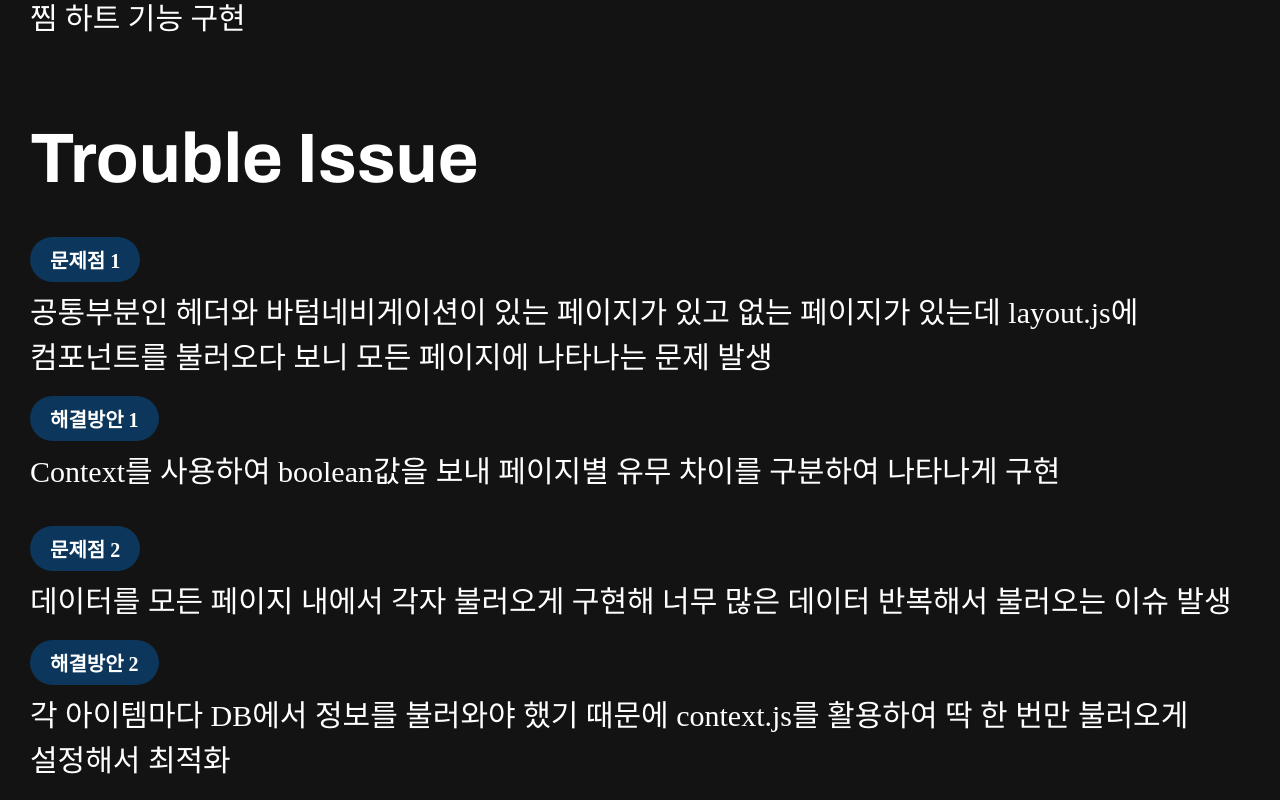
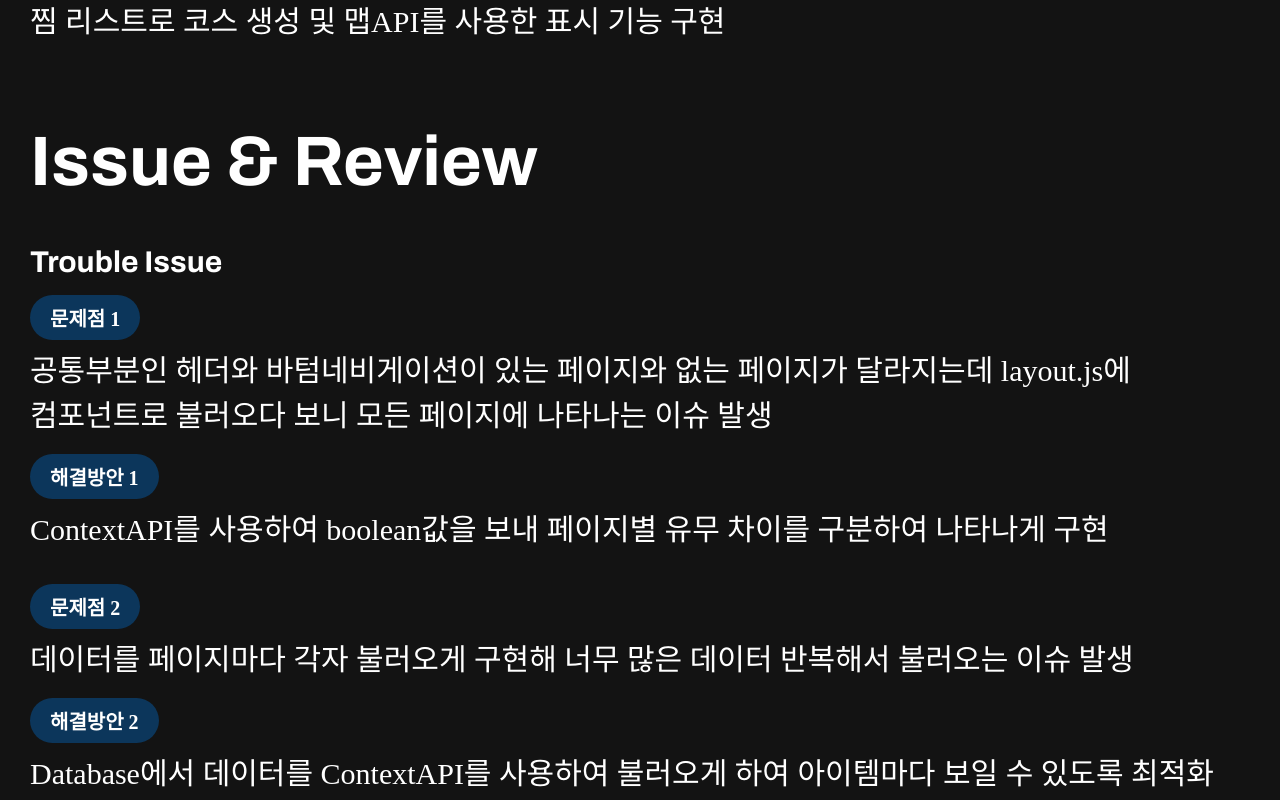
Before and after one commit to mkhong210/hong-portfolio, a React (Create React App) app: page /detail/project/project-1 in a window 1280 px wide. Shown: the part 2640-3440 px from the top of the page. Built offline with nearby package versions, Linux system fonts and the light colour scheme; a web font is replaced by a local one.

Commit message:
text 수정

```diff
--- a/src/components/main/Section2.js
+++ b/src/components/main/Section2.js
@@ -68,7 +68,7 @@ function Section2() {
 						<p>개발자 홍민경입니다.</p>
 					</div>
 					<div className='introduce'>
-						<p>기존에 전공으로 배웠던 html, css, javascript, jquery에 React, next 와 같은 프레임워크를 배우고 경험해 보면서 더욱 </p>
+						<p>기존에 전공으로 배웠던 html, css, javascript, jquery에 React, next와 같은 프레임워크를 배우고 경험해 보면서 프론트엔드 개발에 더욱 흥미를 가지게 되었습니다. </p>
 						<p>소통과 협업을 중요시하며 혼자 하는 것이 아닌 같이 작업하는 개발자, 변화하는 기술에 발맞춰 꾸준히 발전하는 프론트엔드 개발자가 되도록 노력할 것입니다.</p>
 					</div>
 					<div className='skill_wrap'>
--- a/src/data/project.json
+++ b/src/data/project.json
@@ -16,26 +16,26 @@
 		"color":["#6DAD9C","#FFE668","#FED77A","#FFA366"],
 		"contribution":["전반적인 기획과 제주관광API 연결 및 검색 / 리스트 페이지 제작","Git hub 관리 및 프로젝트 진행 관리"],
 		"function_1":"회원가입 및 로그인 기능 구현",
-		"function_2":"제주도 정보 API를 사용하여 검색 및 리스트 구현",
+		"function_2":"간단한 테스트를 통해 성향에 맞는 맞춤 여행지 추천",
 		"function_3":"찜 하트 기능 구현",
-		"function_4":"",
-		"function_5":"",
+		"function_4":"제주도 정보 API를 사용하여 검색 및 리스트 구현",
+		"function_5":"찜 리스트로 코스 생성 및 맵API를 사용한 표시 기능 구현",
 		"function_6":"",
 		"function_7":"",
 		"mokup_image_1":"/asset/work/",
 		"mokup_image_2":"/asset/work/",
 		"mokup_image_3":"/asset/work/",
-		"trouble_1":"공통부분인 헤더와 바텀네비게이션이 있는 페이지가 있고 없는 페이지가 있는데 layout.js에 컴포넌트를 불러오다 보니 모든 페이지에 나타나는 문제 발생",
-		"answer_1":"Context를 사용하여 boolean값을 보내 페이지별 유무 차이를 구분하여 나타나게 구현",
-		"trouble_2":"데이터를 모든 페이지 내에서 각자 불러오게 구현해 너무 많은 데이터 반복해서 불러오는 이슈 발생",
-		"answer_2":"각 아이템마다 DB에서 정보를 불러와야 했기 때문에 context.js를 활용하여 딱 한 번만 불러오게 설정해서 최적화",
-		"review":""
+		"trouble_1":"공통부분인 헤더와 바텀네비게이션이 있는 페이지와 없는 페이지가 달라지는데 layout.js에 컴포넌트로 불러오다 보니 모든 페이지에 나타나는 이슈 발생",
+		"answer_1":"ContextAPI를 사용하여 boolean값을 보내 페이지별 유무 차이를 구분하여 나타나게 구현",
+		"trouble_2":"데이터를 페이지마다 각자 불러오게 구현해 너무 많은 데이터 반복해서 불러오는 이슈 발생",
+		"answer_2":"Database에서 데이터를 ContextAPI를 사용하여 불러오게 하여 아이템마다 보일 수 있도록 최적화",
+		"review":"팀 프로젝트를 진행 관리까지 하다보니 프로젝트에 대한 이해도도 높아졌으며, 진행할 때 생기는 어려움을 "
 	},
 	{
 		"id": "project-2",
 		"title1":"에버랜드 - EVERLAND",
 		"title2":"EVERLAND",
-		"tags":["JavaScript", "Jquery", "scss", "Git Hub", "Team Project"],
+		"tags":["JavaScript", "Jquery", "SCSS", "Git Hub", "Team Project"],
 		"sub_title":"기존 에버랜드 웹사이트 리뉴얼",
 		"image":"/asset/work/everland_thumb.jpg",
 		"site":"https://mkhong210.github.io/everland/",
@@ -46,27 +46,27 @@
 		"about_people":"4명",
 		"color":["#004EA1","#7FCFF4","#FFE402"],
 		"contribution":["즐길거리 서브페이지 및 팝업 형식의 상세 페이지 작업", "Git hub 관리 및 총괄"],
-		"function_1":"~~~를 구현했다",
-		"function_2":"~~~를 구현했다",
-		"function_3":"~~~를 구현했다",
-		"function_4":"~~~를 구현했다",
-		"function_5":"~~~를 구현했다",
-		"function_6":"~~~를 구현했다",
-		"function_7":"~~~를 구현했다",
+		"function_1":"기존에 있던 많은 양의 정보를 담기 위한 페이지 정보설계부터 리뉴얼",
+		"function_2":"Fullpage.js를 이용하여 메인페이지 제작",
+		"function_3":"서브페이지의 타이틀 및 네비게이션을 통일하여 구현 ",
+		"function_4":null,
+		"function_5":null,
+		"function_6":null,
+		"function_7":null,
 		"mokup_image_1":"/asset/work/",
 		"mokup_image_2":"/asset/work/",
 		"mokup_image_3":"/asset/work/",
 		"trouble_1":"서브페이지 네비게이션을 헤더와 동기화하여 구현했지만, 헤더가 생성되기 전에 네비게이션 스크립트가 실행되는 문제 발생. 이로 인해 네비게이션에 텍스트가 표시되지 않음",
-		"answer_1":"구현 방식을 아예 변경하여 헤더에 들어가는 내용을 배열변수에 넣어 안에 내용을 바꾸면 변경되는 형태로 제작",
+		"answer_1":"구현 방식을 아예 변경하여 헤더에 들어가는 내용을 배열변수에 넣어 안에 내용을 바꾸면 변경되는 형태로 제작. 페이지의 현재위치를 인식하여 네비게이션이 변경되도록 구현",
 		"trouble_2":null,
-		"answer_2":"",
-		"review":"팀 프로젝트로 진행하는데 있어"
+		"answer_2":null,
+		"review":""
 	},
 	{
 		"id": "project-3",
 		"title1":"마이칵테일러 - MyCocktailer",
 		"title2":"MyCocktailer",
-		"tags":["React", "Git Hub", "API", "cloudtype", "JsonServer"],
+		"tags":["React", "SCSS", "API", "cloudtype", "JsonServer"],
 		"sub_title":"칵테일 API를 사용한 칵테일 정보 제공 어플",
 		"image":"/asset/work/mycocktailer_thumb.jpg",
 		"site":"https://mkhong210.github.io/mycocktailer/",
@@ -79,7 +79,7 @@
 		"contribution":["100% 개인 기획 및 제작"],
 		"function_1":"칵테일 API를 사용하여 칵테일 및 재료 정보 리스트 및 검색 기능 구현",
 		"function_2":"오늘의 추천 칵테일을 랜덤한 칵테일로 나오게 구현",
-		"function_3":"cloudtype로 server를 사용해 사용자 간에 소통할 수 있는 커뮤니티 구현",
+		"function_3":"cloudtype으로 server를 사용해 사용자 간에 소통할 수 있는 커뮤니티 구현",
 		"function_4":null,
 		"function_5":null,
 		"function_6":null,
@@ -87,7 +87,7 @@
 		"mokup_image_1":"/asset/work/",
 		"mokup_image_2":"/asset/work/",
 		"mokup_image_3":"/asset/work/",
-		"trouble_1":"",
+		"trouble_1":null,
 		"answer_1":null,
 		"trouble_2":null,
 		"answer_2":null,
@@ -97,7 +97,7 @@
 		"id": "project-4",
 		"title1":"메디포켓 - MediPocket",
 		"title2":"MediPocket",
-		"tags":["NEXT", "API", "MongoDB", "Git Hub", "Team Project"],
+		"tags":["NEXT", "API", "MongoDB", "Team Project"],
 		"sub_title":"약 API를 사용한 약 정보 제공 및 처방전 기록 어플",
 		"image":"/asset/work/jejepick_thumb.jpg",
 		"site":"https://github.com/mkhong210/medipocket",
@@ -108,7 +108,7 @@
 		"about_people":"5명",
 		"color":["#E4EDFF", "#96B4FB"],
 		"contribution":["MongoDB를 이용한 database 제작 및 관리", "Git hub 관리 및 총괄"],
-		"function_1":"",
+		"function_1":"약 처방전 저장 및 월별로 보여주는 기능 구현",
 		"function_2":"",
 		"function_3":"",
 		"function_4":"",
@@ -121,7 +121,7 @@
 		"trouble_1":"",
 		"answer_1":"",
 		"trouble_2":null,
-		"answer_2":"",
+		"answer_2":null,
 		"review":""
 	}
 ]}
--- a/src/pages/Main.js
+++ b/src/pages/Main.js
@@ -10,7 +10,7 @@ function Main() {
 
 	useEffect(()=>{
 		SetHeadSatus(true)
-		console.log(headSatus)
+		// console.log(headSatus)
 	}, [headSatus])
 
 	useEffect(()=>{
```
Also changed, not shown: src/pages/DetailProject.js (+3 -4 lines).
